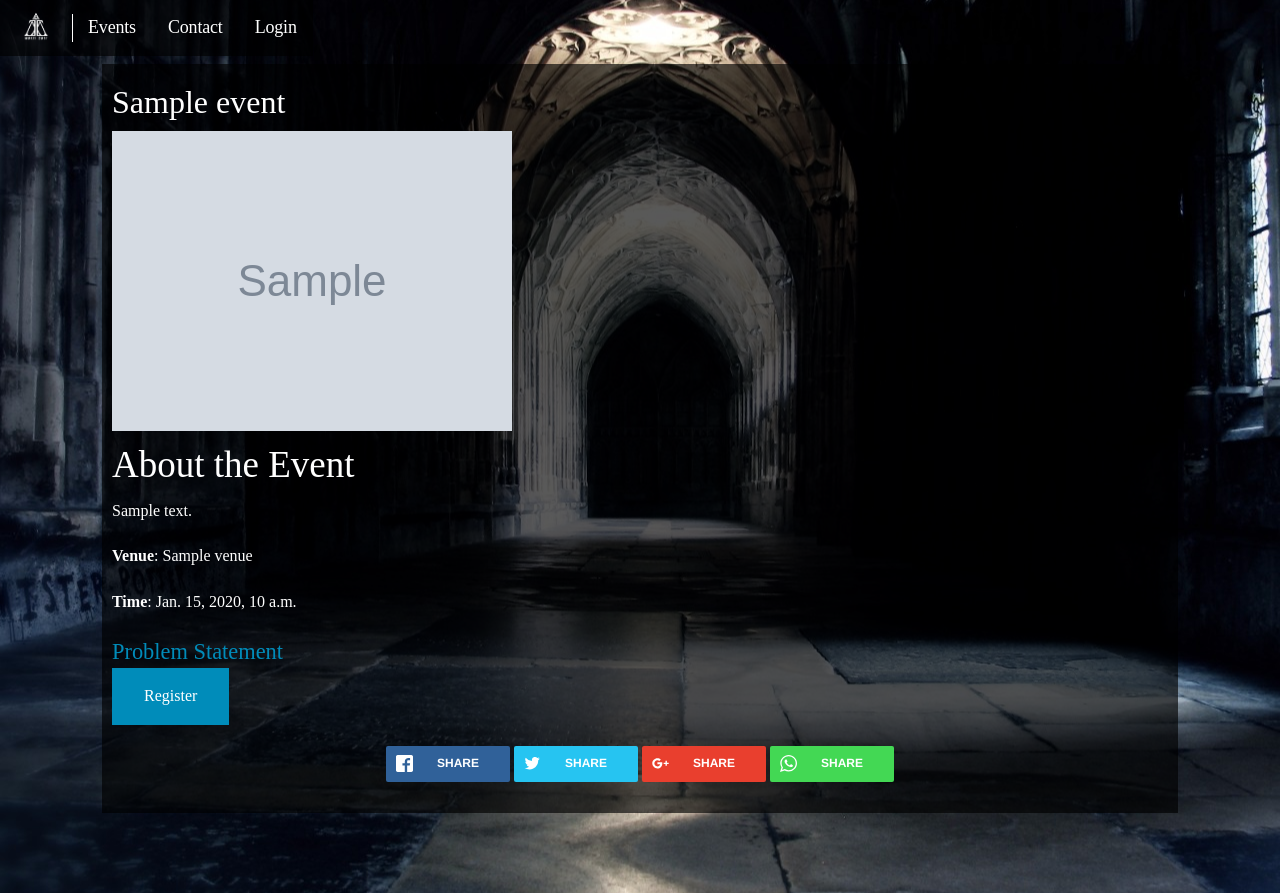
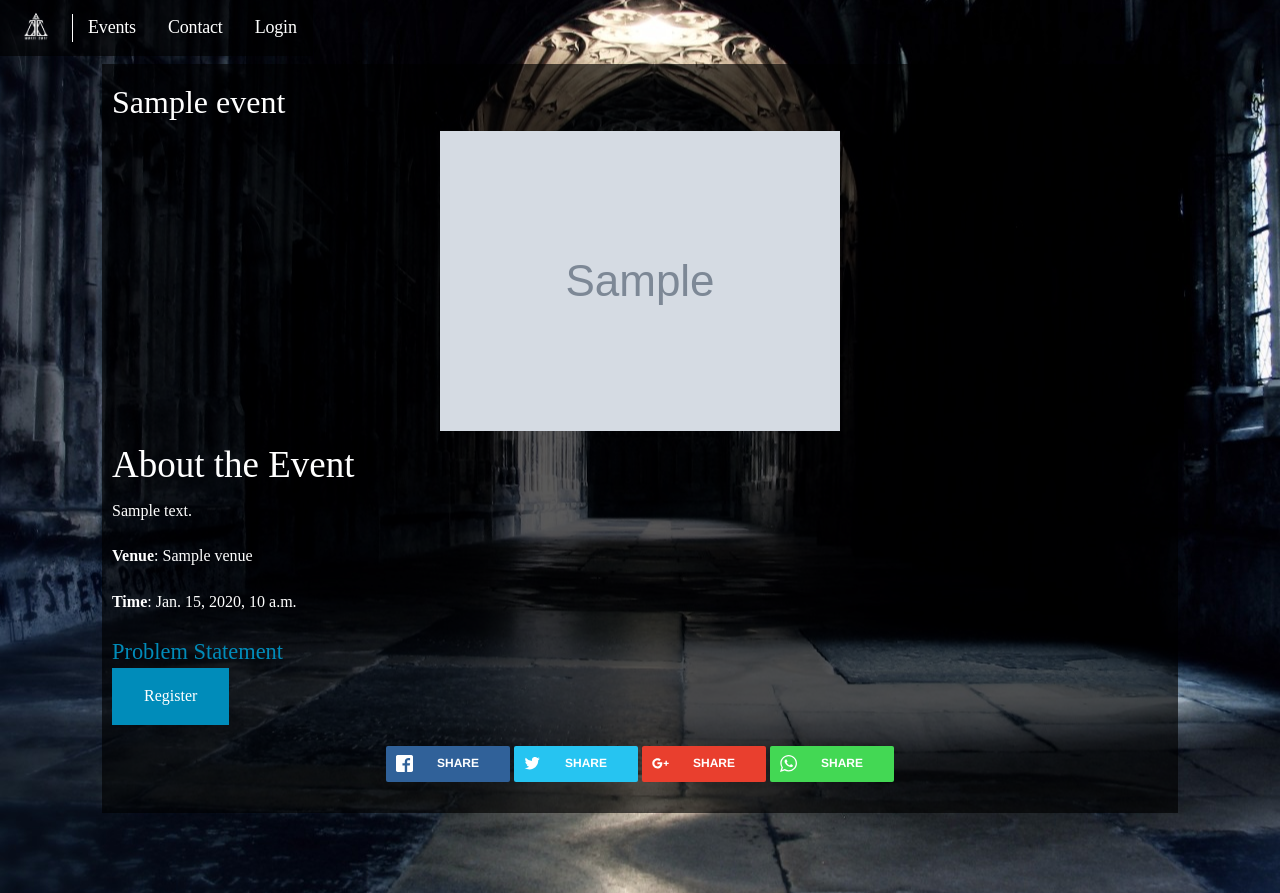
Before and after one commit to ghoshbishakh/mukti2017, a Django app: template festflow/templates/festflow/event_view.html in a window 1280 px wide. Run offline with Django 3.2, Linux system fonts and the light colour scheme; the template is opened without the code that fills it: most values are stand-ins (such as "Sample title", 1, 10 or a date in 2020); grey boxes marked "Sample" are stand-in pictures.

Commit message:
Use safe in event description and style change

```diff
--- a/festflow/static/css/main.css
+++ b/festflow/static/css/main.css
@@ -208,3 +208,8 @@ h1, h2, h3, h4, h5 {
 	margin: 2% auto;
 	max-width: 32em;
 }
+
+.event-img {
+	margin: 0 auto;
+	display: block;
+}
--- a/festflow/templates/festflow/event_view.html
+++ b/festflow/templates/festflow/event_view.html
@@ -59,12 +59,12 @@
 
 			<h1>{{ event.name }}</h1>
 			{% if event.logo %}
-			<img src="{{ event.logo.url }}">
+			<img class="event-img" src="{{ event.logo.url }}">
 			{% endif %}
 
 			<h2>About the Event</h2>
-			<p>{{ event.description }}</p>
-			<p><strong>Venue</strong>: {{ event.venue }}</p>
+			<p>{{ event.description|safe }}</p>
+			<p><strong>Venue</strong>: {{ event.venue |safe}}</p>
 			<p><strong>Time</strong>: {{ event.date_time }}</p>
 			{% if event.problem_statement_file %}
 			<a href="{{ event.problem_statement_file.url }}" target="_blank">
```
